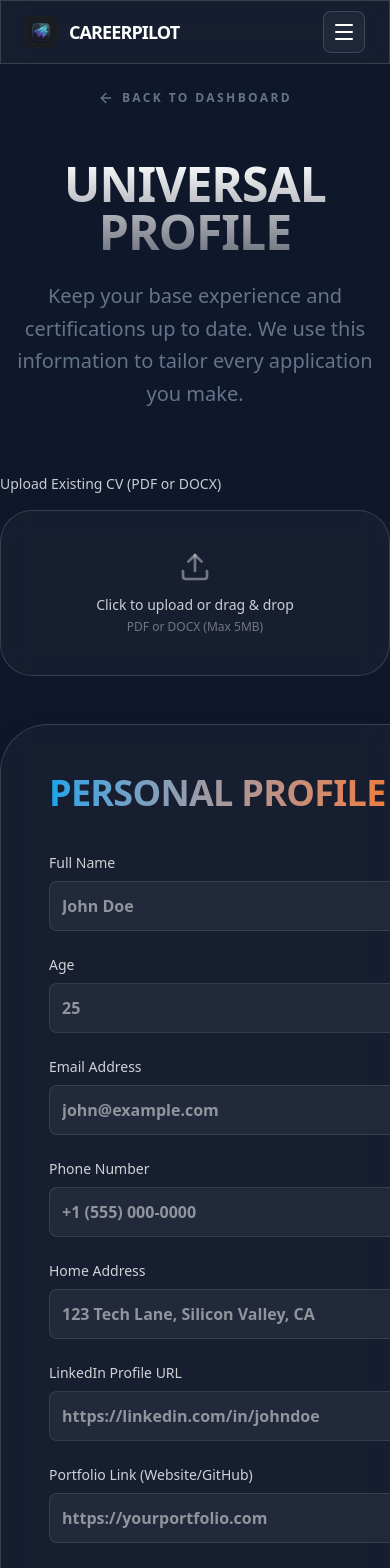
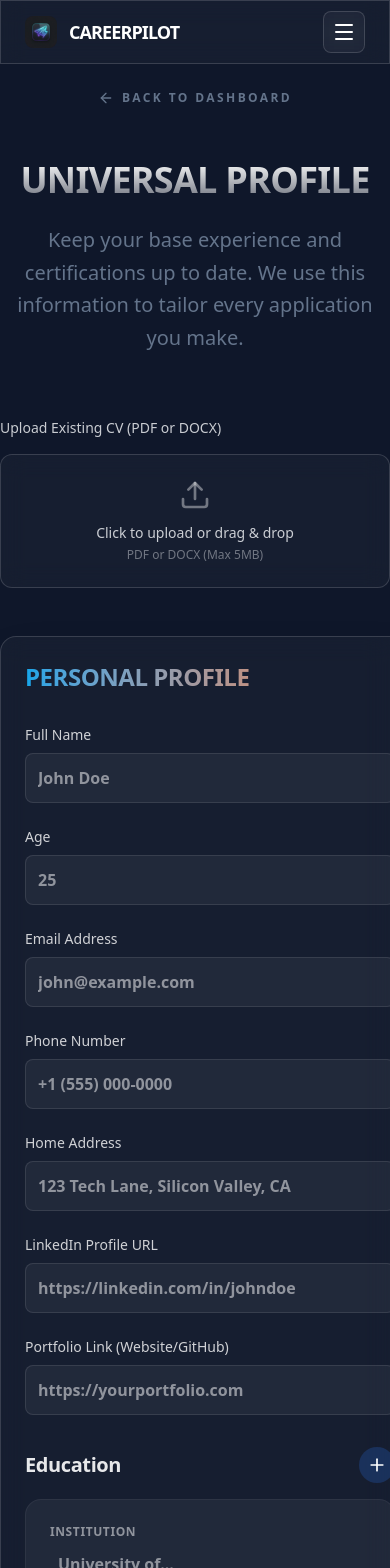
Before and after one commit to nwekeobinna099-eng/Career-Pilot, a Next.js app: page /profile in a window 390 px wide. Shown: the top 1568 px of the page. Built offline with nearby package versions, Linux system fonts and the light colour scheme; no server answers.

Commit message:
style: optimize Profile form and FileUpload for mobile responsiveness

```diff
--- a/app/profile/page.tsx
+++ b/app/profile/page.tsx
@@ -11,7 +11,7 @@ export default function ProfilePage() {
     const [parsedData, setParsedData] = useState<any>(null)
 
     return (
-        <div className="min-h-screen bg-background text-foreground flex font-sans overflow-hidden">
+        <div className="min-h-screen bg-background text-foreground flex font-sans overflow-x-hidden">
             <Sidebar />
 
             <main className="flex-1 pl-0 lg:pl-72 min-h-screen pt-16 lg:pt-0 transition-all duration-300 overflow-y-auto">
@@ -26,7 +26,7 @@ export default function ProfilePage() {
                 </div>
 
                 <div className="max-w-4xl mx-auto mb-16 text-center">
-                    <h1 className="text-5xl md:text-7xl font-black mb-6 bg-gradient-to-b from-white to-white/40 bg-clip-text text-transparent uppercase tracking-tight">
+                    <h1 className="text-4xl md:text-7xl font-black mb-6 bg-gradient-to-b from-white to-white/40 bg-clip-text text-transparent uppercase tracking-tight">
                         Universal Profile
                     </h1>
                     <p className="text-muted text-xl max-w-2xl mx-auto font-medium leading-relaxed">
--- a/components/FileUpload.tsx
+++ b/components/FileUpload.tsx
@@ -105,10 +105,10 @@ export default function FileUpload({
                     className="absolute inset-0 w-full h-full opacity-0 cursor-pointer z-10 disabled:cursor-not-allowed"
                 />
                 <div className={`
-          border-2 border-dashed rounded-[2rem] p-10 flex flex-col items-center justify-center transition-all glass
-          ${uploading ? 'bg-primary/5 border-primary/50' : 'border-white/10 hover:bg-white/5 hover:border-white/20'}
-          ${error ? 'border-red-500/50 bg-red-500/5' : ''}
-        `}>
+                    border-2 border-dashed rounded-xl lg:rounded-[2rem] p-6 lg:p-10 flex flex-col items-center justify-center transition-all glass
+                    ${uploading ? 'bg-primary/5 border-primary/50' : 'border-white/10 hover:bg-white/5 hover:border-white/20'}
+                    ${error ? 'border-red-500/50 bg-red-500/5' : ''}
+                `}>
                     {uploading ? (
                         <>
                             <Loader2 className="animate-spin text-blue-500 mb-3" size={32} />
--- a/components/ProfileForm.tsx
+++ b/components/ProfileForm.tsx
@@ -177,15 +177,15 @@ export default function ProfileForm({ externalData }: { externalData?: any }) {
 
     if (loading) {
         return (
-            <div className="max-w-4xl mx-auto p-12 glass rounded-[3rem] shadow-2xl border border-white/5 text-white flex items-center justify-center min-h-[400px]">
+            <div className="max-w-4xl mx-auto p-6 lg:p-12 glass rounded-2xl lg:rounded-[3rem] shadow-2xl border border-white/5 text-white flex items-center justify-center min-h-[400px]">
                 <div className="animate-spin rounded-full h-12 w-12 border-b-2 border-primary"></div>
             </div>
         )
     }
 
     return (
-        <div className="max-w-4xl mx-auto p-12 glass rounded-[3rem] shadow-2xl border border-white/5 text-white">
-            <h2 className="text-4xl font-black mb-10 bg-gradient-to-r from-primary to-accent bg-clip-text text-transparent uppercase tracking-tight">
+        <div className="max-w-4xl mx-auto p-6 lg:p-12 glass rounded-2xl lg:rounded-[3rem] shadow-2xl border border-white/5 text-white">
+            <h2 className="text-2xl lg:text-4xl font-black mb-8 lg:mb-10 bg-gradient-to-r from-primary to-accent bg-clip-text text-transparent uppercase tracking-tight">
                 Personal Profile
             </h2>
 
@@ -451,15 +451,15 @@ export default function ProfileForm({ externalData }: { externalData?: any }) {
                     <button
                         onClick={handleSave}
                         disabled={saving}
-                        className="flex-1 py-5 bg-gradient-to-r from-primary to-accent hover:from-primary/90 hover:to-accent/90 rounded-2xl font-black text-xl flex items-center justify-center gap-3 shadow-2xl shadow-primary/30 transition-all transform hover:scale-[1.01] active:scale-[0.99] disabled:opacity-50 disabled:cursor-not-allowed group"
+                        className="flex-1 py-4 lg:py-5 bg-gradient-to-r from-primary to-accent hover:from-primary/90 hover:to-accent/90 rounded-xl lg:rounded-2xl font-black text-lg lg:text-xl flex items-center justify-center gap-3 shadow-2xl shadow-primary/30 transition-all transform hover:scale-[1.01] active:scale-[0.99] disabled:opacity-50 disabled:cursor-not-allowed group"
                     >
                         <Save size={24} className={`${saving ? 'animate-spin' : 'group-hover:scale-110 transition-transform'}`} />
-                        {saving ? 'UPDATING PROFILE...' : 'SAVE PROFILE'}
+                        {saving ? 'UPDATING...' : 'SAVE PROFILE'}
                     </button>
 
                     <a
                         href="/dashboard"
-                        className="py-5 px-8 glass hover:bg-white/10 rounded-2xl font-black text-xl flex items-center justify-center gap-3 transition-all transform hover:scale-[1.01] active:scale-[0.99] uppercase text-white/60 hover:text-white"
+                        className="py-4 lg:py-5 px-8 glass hover:bg-white/10 rounded-xl lg:rounded-2xl font-black text-lg lg:text-xl flex items-center justify-center gap-3 transition-all transform hover:scale-[1.01] active:scale-[0.99] uppercase text-white/60 hover:text-white"
                     >
                         Dashboard
                     </a>
```
